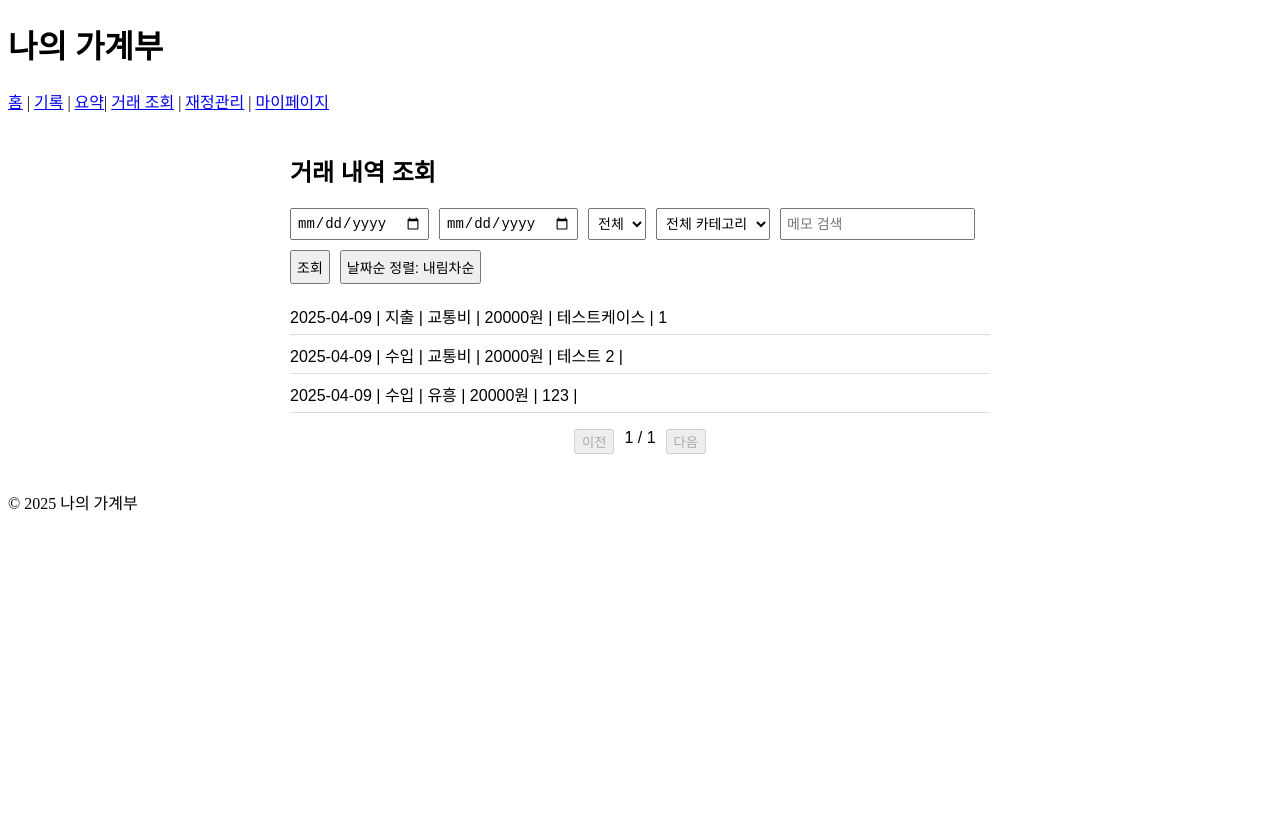
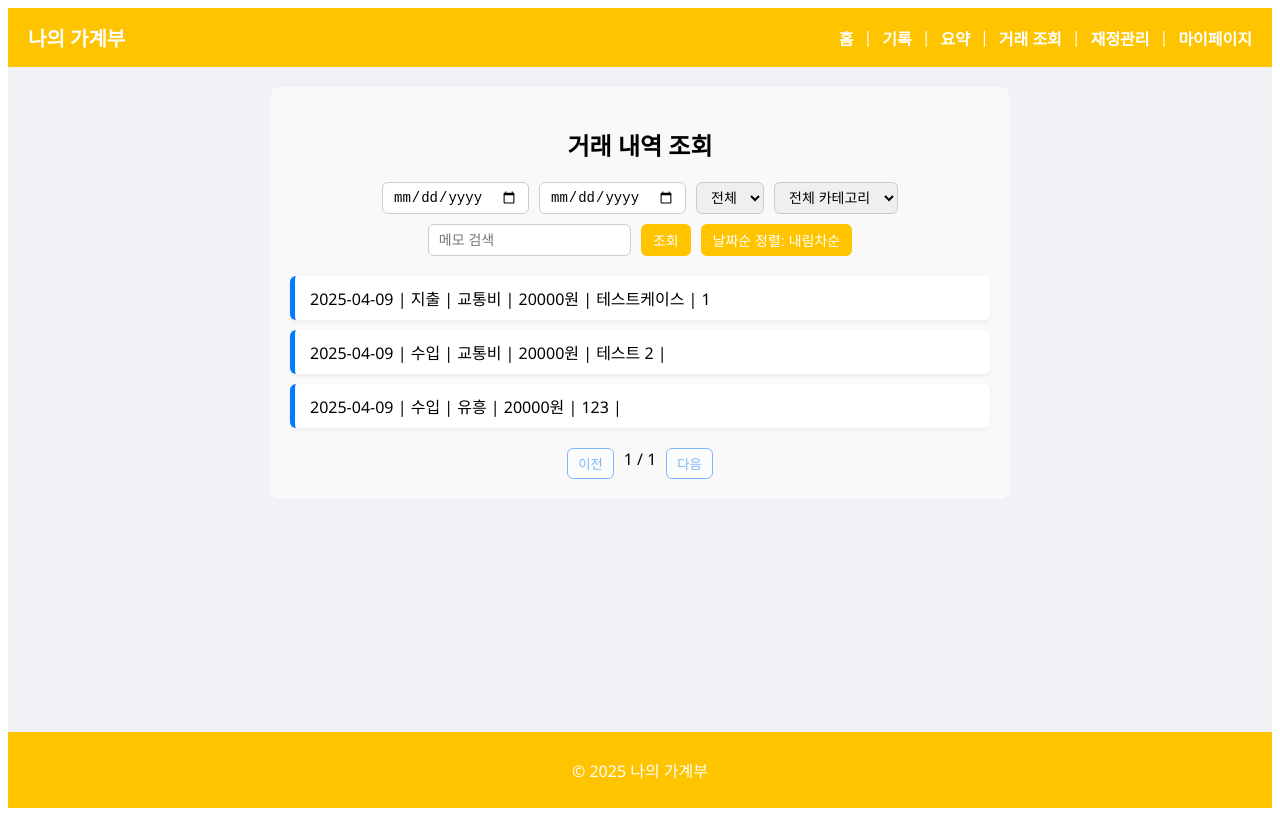
Before and after one commit to Hwang-Dawon/coinit, a Vue app: page /transactions in a window 1280 px wide. Built offline with nearby package versions, Linux system fonts and the light colour scheme; data requests are answered from the project's data file.

Commit message:
css 적용

```diff
--- a/src/App.vue
+++ b/src/App.vue
@@ -9,7 +9,7 @@ import { RouterLink, RouterView } from 'vue-router';
     <header>
       <h1>나의 가계부</h1>
       <nav>
-        <RouterLink to="/">홈</RouterLink> |
+        <RouterLink to="/Home">홈</RouterLink> |
         <RouterLink to="/record">기록</RouterLink> |
         <RouterLink to="/summary">요약</RouterLink>|
         <RouterLink to="/transactions">거래 조회</RouterLink> |
@@ -28,4 +28,53 @@ import { RouterLink, RouterView } from 'vue-router';
   </div>
 </template>
 
-<style scoped></style>
+<style scoped>
+#app {
+  font-family: 'Segoe UI', Tahoma, Geneva, Verdana, sans-serif;
+  background-color: #f0f2f5;
+  min-height: 100vh;
+  display: flex;
+  flex-direction: column;
+}
+
+header {
+  background-color: #ffc400;
+  color: white;
+  padding: 15px 20px;
+  display: flex;
+  align-items: center;
+  justify-content: space-between;
+}
+
+header h1 {
+  font-size: 20px;
+  margin: 0;
+}
+
+nav {
+  display: flex;
+  gap: 10px;
+}
+
+nav a {
+  color: white;
+  text-decoration: none;
+  font-weight: bold;
+}
+
+nav a:hover {
+  text-decoration: underline;
+}
+
+main {
+  flex: 1;
+  padding: 20px;
+}
+
+footer {
+  background-color: #ffc400;
+  color: white;
+  text-align: center;
+  padding: 10px 0;
+}
+</style>
--- a/src/views/TransactionSearch.vue
+++ b/src/views/TransactionSearch.vue
@@ -1,7 +1,7 @@
 <template>
   <div class="container">
     <h2>거래 내역 조회</h2>
-    <!-- 🔥 필터기능 -->
+    <!--  필터기능 -->
     <div class="filters">
       <input v-model="filter.from" type="date" />
       <input v-model="filter.to" type="date" />
@@ -19,7 +19,7 @@
         </option>
       </select>
 
-      <!-- 🔥 메모 검색창 추가 -->
+      <!--  메모 검색창 추가 -->
       <input v-model="filter.memo" placeholder="메모 검색" />
 
       <button @click="applyFilter">조회</button>
@@ -138,33 +138,78 @@ export default {
   padding: 20px;
   max-width: 700px;
   margin: 0 auto;
-  font-family: Arial, sans-serif;
+  font-family: 'Segoe UI', Tahoma, Geneva, Verdana, sans-serif;
+  background-color: #f9f9f9;
+  border-radius: 10px;
 }
+
+h2 {
+  text-align: center;
+  margin-bottom: 20px;
+}
+
 .filters {
-  margin-bottom: 20px;
   display: flex;
   flex-wrap: wrap;
   gap: 10px;
+  margin-bottom: 20px;
+  justify-content: center;
 }
+
 .filters input,
-.filters select,
+.filters select {
+  padding: 6px 10px;
+  font-size: 14px;
+  border: 1px solid #ccc;
+  border-radius: 6px;
+}
+
 .filters button {
-  padding: 5px;
+  background-color: #ffc400;
+  color: white;
+  border: none;
+  padding: 6px 12px;
   font-size: 14px;
+  border-radius: 6px;
+  cursor: pointer;
 }
+
+.filters button:hover {
+  background-color: #ffc400;
+}
+
 .list {
   list-style: none;
   padding: 0;
 }
+
 .list li {
-  margin-bottom: 8px;
-  border-bottom: 1px solid #ddd;
-  padding-bottom: 6px;
+  background: white;
+  margin-bottom: 10px;
+  padding: 10px 15px;
+  border-left: 5px solid #007bff;
+  border-radius: 6px;
+  box-shadow: 0 2px 4px rgba(0, 0, 0, 0.05);
 }
+
 .pagination {
-  margin-top: 10px;
   display: flex;
   justify-content: center;
   gap: 10px;
+  margin-top: 20px;
+}
+
+.pagination button {
+  padding: 5px 10px;
+  border: 1px solid #007bff;
+  background-color: white;
+  color: #007bff;
+  border-radius: 6px;
+  cursor: pointer;
+}
+
+.pagination button:disabled {
+  opacity: 0.5;
+  cursor: not-allowed;
 }
 </style>
```
